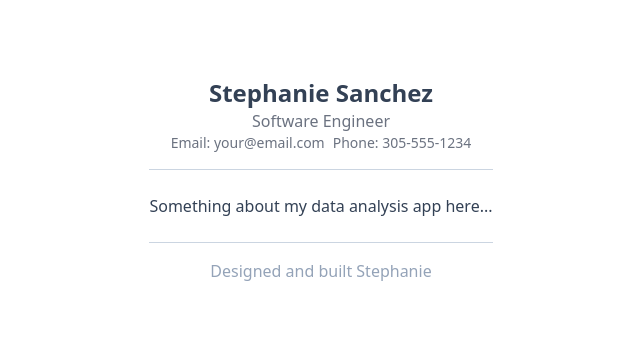
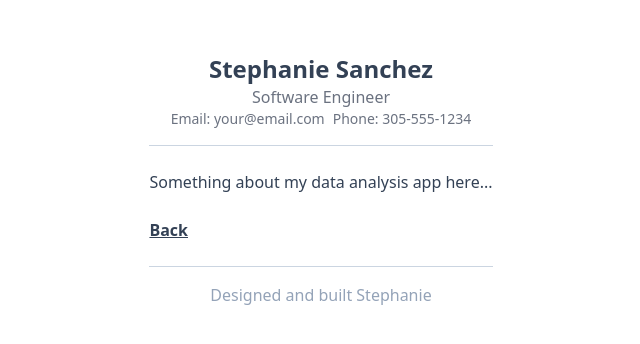
Before and after one commit to StephanieKSanchez/simple-portfolio-site, a Next.js app: page /data-analysis in a window 1280 px wide. Shown: the part 220-564 px from the top of the page, without its empty margins (319-959 px from the left). Built offline with nearby package versions, Linux system fonts and the light colour scheme.

Commit message:
added back

```diff
--- a/pages/data-analysis.tsx
+++ b/pages/data-analysis.tsx
@@ -4,9 +4,19 @@ import Image from "next/image";
 import Footer from "../components/footer";
 import Header from "../components/header";
 import Layout from "../components/layout";
+import Link from "next/link";
 
 const DataAnalysis: NextPage = () => {
-  return <div>Something about my data analysis app here...</div>;
+  return (
+    <div>
+      <div>Something about my data analysis app here...</div>
+      <div className="mt-6">
+        <Link href="/">
+          <a className="font-bold underline hover:text-indigo-600">Back</a>
+        </Link>
+      </div>
+    </div>
+  );
 };
 
 export default DataAnalysis;
```
